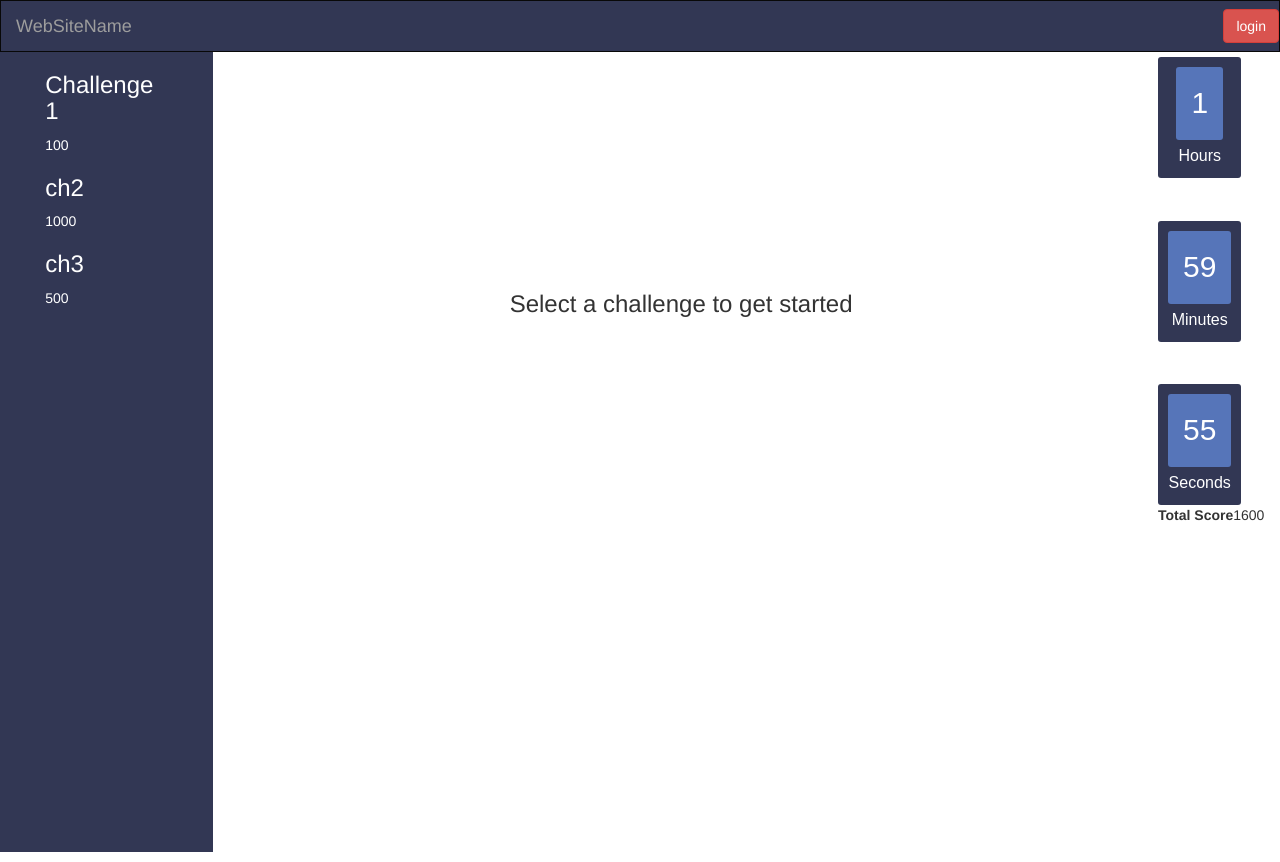
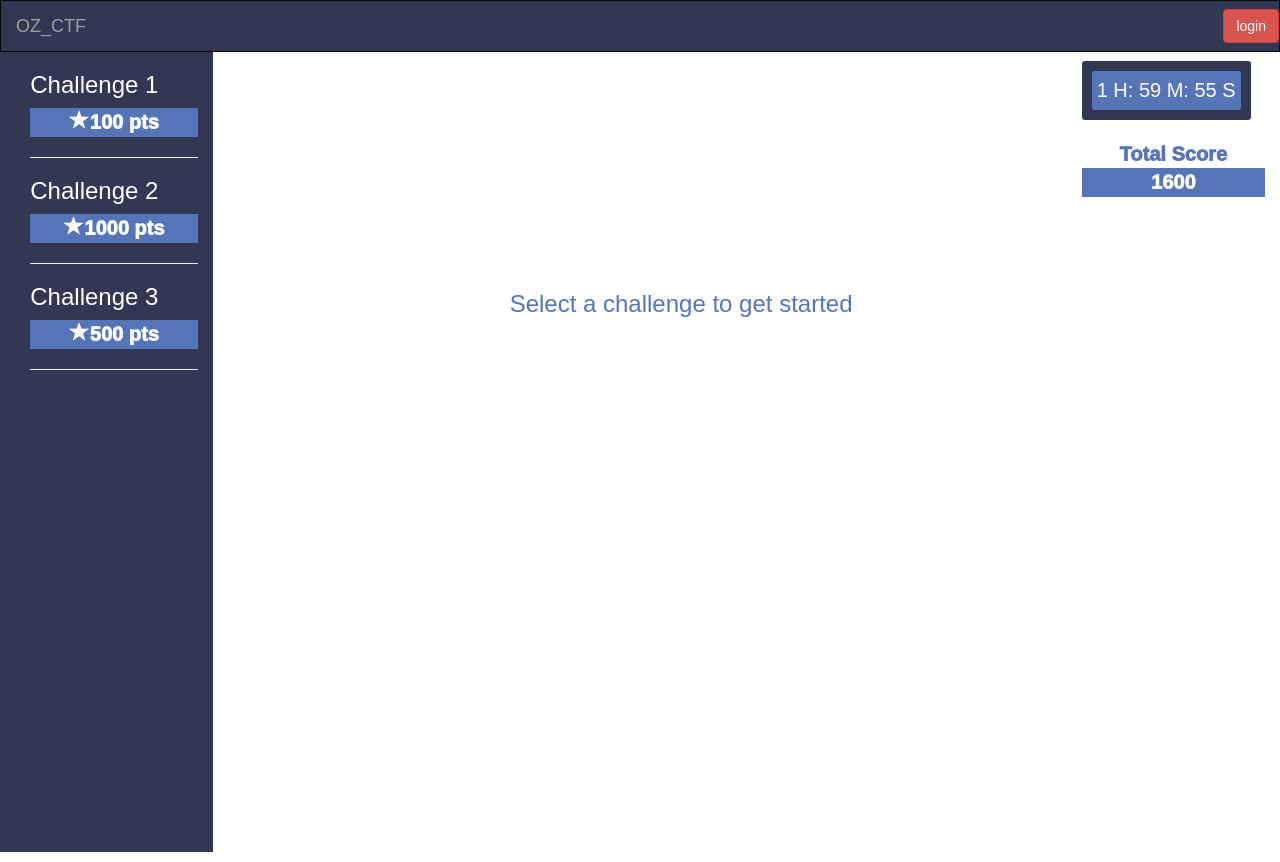
Before and after one commit to Shanmugapriya03/Oz-CTF-UI, a React app: page / in a window 1280 px wide. Built offline with nearby package versions, Linux system fonts and the light colour scheme.

Commit message:
changed ui

```diff
--- a/components/challengeItem.js
+++ b/components/challengeItem.js
@@ -4,10 +4,16 @@ export default class ChallengeItem extends React.Component {
     render(){
         return (
             <div>
-                <h3 onClick={()=>this.props.setSelected(this.props.content,this.props.question)}>
-                    {this.props.name}
-                </h3>
-                <span>{this.props.score}</span>
+                <div className="challenge">
+                    <h3 onClick={()=>this.props.setSelected(this.props.content,this.props.question)}>
+                        {this.props.name}
+                    </h3>
+                </div>
+                <div className="score">
+                    <div className="glyphicon glyphicon-star"></div>
+                    <span>{this.props.score} pts</span>
+                </div>
+                <hr/>
             </div>
         );
     }
--- a/components/dashboard.js
+++ b/components/dashboard.js
@@ -7,8 +7,8 @@ export default class Dashboard extends React.Component{
         this.state = {
             challenges: [
                 {name:"Challenge 1", score:"100" ,content:"challenges--1",question:"Question----1 goes here........."},
-                {name:"ch2", score:"1000" ,content:"challenges--2",question:"Question----2 goes here........."},
-                {name:"ch3",score:"500" ,content:"challenges--3",question:"Question----3 goes here........."},
+                {name:"Challenge 2", score:"1000" ,content:"challenges--2",question:"Question----2 goes here........."},
+                {name:"Challenge 3",score:"500" ,content:"challenges--3",question:"Question----3 goes here........."},
             ],
             selected:null,
             question:null
@@ -31,15 +31,15 @@ export default class Dashboard extends React.Component{
             return (
                 <div>
                     <div className="heading">
-                        <h1 className=""> {this.state.selected }</h1>
+                        <h1> {this.state.selected }</h1>
                     </div>
                     <div className="well well-lg question">
                         <p>{this.state.question}</p>
                     </div>
-                    <div className="form-group col-lg-12">
-                        <label for="code">Type Your Answer Here:</label>
-                        <input type="text" className="form-control" />
+                    <div className="form-group col-lg-10">
+                        <input type="text" className="form-control" placeholder="Enter flag here"></input>
                     </div>
+                    <button type="button" className="btn btn-default btn-primary btn-lg" >submit</button>
                 </div>
             );
         }else{
@@ -64,7 +64,7 @@ export default class Dashboard extends React.Component{
                 <div className="container-fluid">
                     <div className="row">
                         <div className="col-md-2  verNav list-scroll">
-                            <div className="col-md-offset-1 col-md-10 col-md-offset-1">
+                            <div className="col-md-offset-1">
                                 {this.renderItems()}
                             </div>
                         </div>
@@ -74,11 +74,11 @@ export default class Dashboard extends React.Component{
                         </div>
 
                         <div className="col-md-2">
-                            <div className="col-md-offset-5">
                                 <Timer/>
-                                <b>Total Score</b>
-                                {this.renderScore()}
-                            </div>
+                                <br/>
+                                <div className="tot">Total Score</div>
+                                <div className="totscore"> {this.renderScore()}</div>
+                                <br/>
                         </div>
                     </div>
                 </div>
--- a/components/nav.js
+++ b/components/nav.js
@@ -6,7 +6,7 @@ export default class Nav extends React.Component{
             <nav className="navbar navbar-inverse">
                 <div className="container-fluid">
                     <div className="navbar-header">
-                        <a className="navbar-brand" href="#">WebSiteName</a>
+                            <a className="navbar-brand" href="#">OZ_CTF</a>
                     </div>
                     <ul className="nav navbar-nav navbar-right">
                             <Link to="/login" className="btn btn-danger navbar-btn">login</Link>
--- a/components/timer.js
+++ b/components/timer.js
@@ -41,18 +41,7 @@ export default class Timer extends React.Component{
             <div className="timer">
                 <div className="clockdiv">
                       <div>
-                        <span className="hours">{this.state.currentHour}</span>
-                        <div className="smalltext">Hours</div>
-                      </div>
-                      <br/>
-                      <div>
-                        <span className="minutes">{this.state.currentMin}</span>
-                        <div className="smalltext">Minutes</div>
-                      </div>
-                      <br/>
-                      <div>
-                        <span className="seconds">{this.state.currentSec}</span>
-                        <div className="smalltext">Seconds</div>
+                        <span>{this.state.currentHour} H: {this.state.currentMin} M: {this.state.currentSec} S</span>
                       </div>
                 </div>
             </div>
--- a/style.css
+++ b/style.css
@@ -2,6 +2,7 @@
     padding-top: 200px;
     }
 body{
+    font-family: sans-serif;
     background-color: white;
 
 }
@@ -18,7 +19,10 @@ body{
     height:100%;
     overflow-y: auto;
 }
-
+.heading{
+    text-align: center;
+    color: #5675B9;
+}
 .question{
     height: 30%;
 }
@@ -29,33 +33,51 @@ body{
 .select{
     padding-left:30%;
     padding-top:20%;
+    color:#5675B9;
+}
+.challenge{
+    cursor: pointer;
+    cursor: hand;
+}
+.score{
+    text-align: center;
+    font-size: 20px;
+    font-weight: 1000;
+    background:#5675B9;
+}
+.tot{
+    text-align: center;
+    font-size: 20px;
+    font-weight: 1000;
+    color:#5675B9;
+}
+.totscore{
+    text-align: center;
+    font-size: 20px;
+    font-weight: 1000;
+    color:white;
+    background-color:#5675B9;
 }
 .clockdiv{
-	font-family: sans-serif;
 	color:  white;
 	display: inline-block;
 	font-weight: 100;
 	text-align: center;
-	font-size: 30px;
+	font-size: 20px;
 }
 
 .clockdiv > div{
 	padding: 10px;
-	border-radius: 3px;
+    border-radius: 3px;
 	background: #323754;
 }
 
 .clockdiv div > span{
-	padding: 15px;
+	padding: 5px;
 	border-radius: 3px;
 	background: #5675B9;
 	display: inline-block;
 }
-
-.smalltext{
-	padding-top: 5px;
-	font-size: 16px;
-}
 .timer{
     padding-top: 5%;
 }
```
Also changed, not shown: 1 other file.
